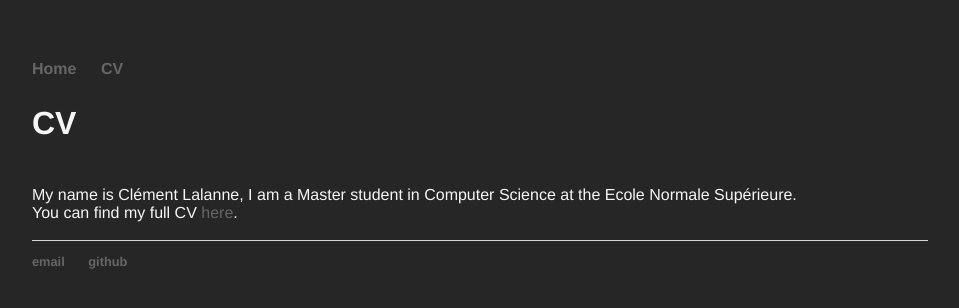
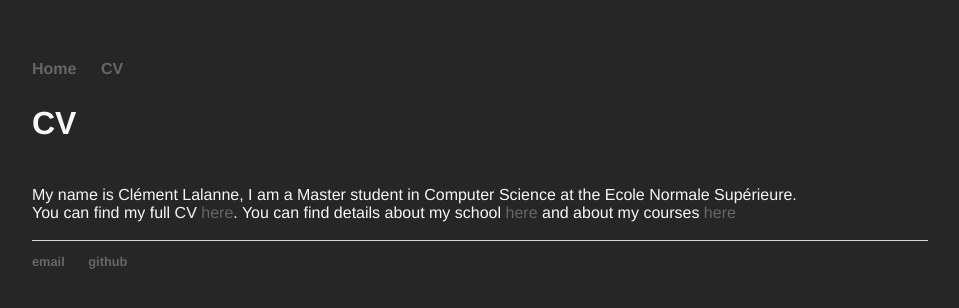
Before and after one commit to clemlal/clemlal.github.io, a Jekyll site: the page built from cv/index.html, in a window 1280 px wide. Shown: the top 308 px of the page, without its empty margins (160-1119 px from the left). Built offline with Jekyll 4.4.1, drawn with Linux system fonts in a browser that asks for light colours.

Commit message:
information added

```diff
--- a/cv/index.html
+++ b/cv/index.html
@@ -7,5 +7,6 @@ title: CV
 My name is Clément Lalanne, I am a Master student in Computer Science at the Ecole Normale Supérieure.
 <br/>
 You can find my full CV <a href="cv_clement_lalanne.pdf">here</a>.
+You can find details about my school <a href="http://www.ens.fr/en">here</a> and about my courses <a href="https://www.di.ens.fr/WebHome.html.en">here</a>
 <br/>
 <br/>
```
